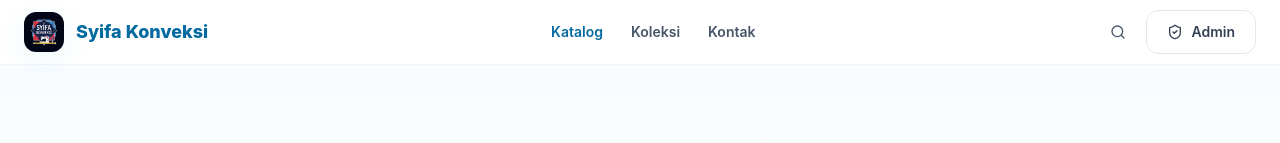
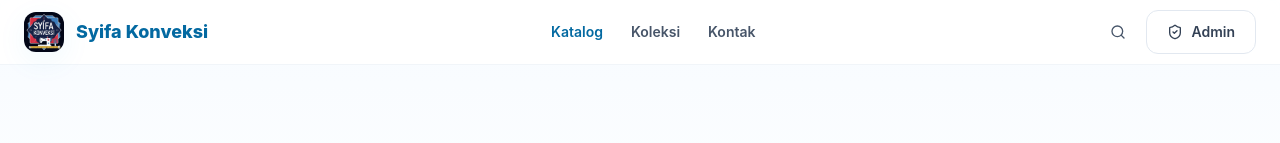
Before and after one commit to newlighteagle/syifa-konveksi-v2, a Next.js app: page / in a window 1280 px wide. Shown: the top 143 px of the page. Built offline with nearby package versions, Linux system fonts and the light colour scheme; no server answers; the database is empty.

Commit message:
Use centered logo crop

```diff
--- a/app/layout.tsx
+++ b/app/layout.tsx
@@ -6,9 +6,9 @@ export const metadata: Metadata = {
   title: "Syifa Konveksi",
   description: "Katalog digital interaktif untuk Syifa Konveksi.",
   icons: {
-    icon: "/logo.png",
-    shortcut: "/logo.png",
-    apple: "/logo.png",
+    icon: "/logo-center.png",
+    shortcut: "/logo-center.png",
+    apple: "/logo-center.png",
   },
 };
 
--- a/components/brand-logo.tsx
+++ b/components/brand-logo.tsx
@@ -15,7 +15,7 @@ export function BrandLogo({
       )}
     >
       <img
-        src="/logo.png"
+        src="/logo-center.png"
         alt="Logo Syifa Konveksi"
         className={cn("h-full w-full object-cover", imgClassName)}
       />
```
Also changed, not shown: public/logo-center.png (added).
